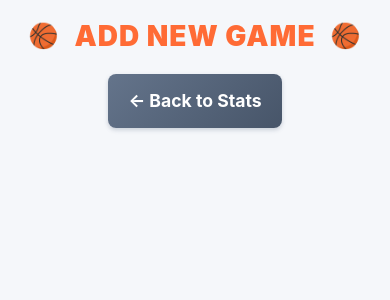
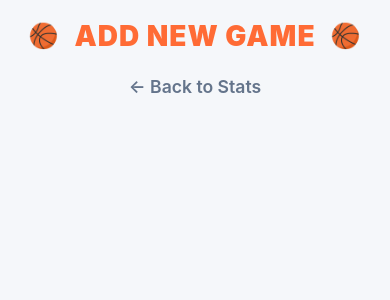
Before and after one commit to mcgrawga/statchomper-ui, a PHP site: page /add-game.html in a window 390 px wide. Shown: the top 300 px of the page. Run offline with PHP 8.4, Linux system fonts and the light colour scheme.

```diff
--- a/add-game.html
+++ b/add-game.html
@@ -16,10 +16,8 @@
                 Add New Game
             </h1>
 
-            <div class="navigation-links">
-                <button type="button" class="back-btn" onclick="window.location.href='home.html'">
-                    ← Back to Stats
-                </button>
+            <div class="back-link">
+                <a href="home.html">← Back to Stats</a>
             </div>
 
             <div id="loader" class="text-center">
--- a/styles.css
+++ b/styles.css
@@ -75,33 +75,22 @@ body {
     color: white;
 }
 
-.back-btn {
-    display: inline-flex;
-    align-items: center;
-    justify-content: center;
-    padding: 12px 24px;
-    background: linear-gradient(135deg, #64748b 0%, #475569 100%);
-    color: white;
-    border: none;
-    border-radius: 8px;
-    font-weight: 700;
-    font-size: 1rem;
-    cursor: pointer;
-    transition: all 0.2s ease;
-    box-shadow: 0 2px 4px rgba(100, 116, 139, 0.3);
-    -webkit-tap-highlight-color: transparent;
-    user-select: none;
+.back-link {
+    text-align: center;
+    margin-bottom: 20px;
 }
 
-.back-btn:hover {
-    background: linear-gradient(135deg, #475569 0%, #334155 100%);
-    box-shadow: 0 4px 8px rgba(100, 116, 139, 0.4);
-    transform: translateY(-1px);
+.back-link a {
+    color: #64748b;
+    text-decoration: none;
+    font-size: 1rem;
+    font-weight: 600;
+    transition: color 0.2s ease;
 }
 
-.back-btn:active {
-    transform: translateY(0) scale(0.98);
-    box-shadow: 0 2px 4px rgba(100, 116, 139, 0.3);
+.back-link a:hover {
+    color: #475569;
+    text-decoration: underline;
 }
 
 @media (max-width: 768px) {
@@ -114,8 +103,7 @@ body {
         font-size: 1.1rem;
     }
 
-    .back-btn {
-        padding: 14px 20px;
+    .back-link a {
         font-size: 1.1rem;
     }
 }
```
